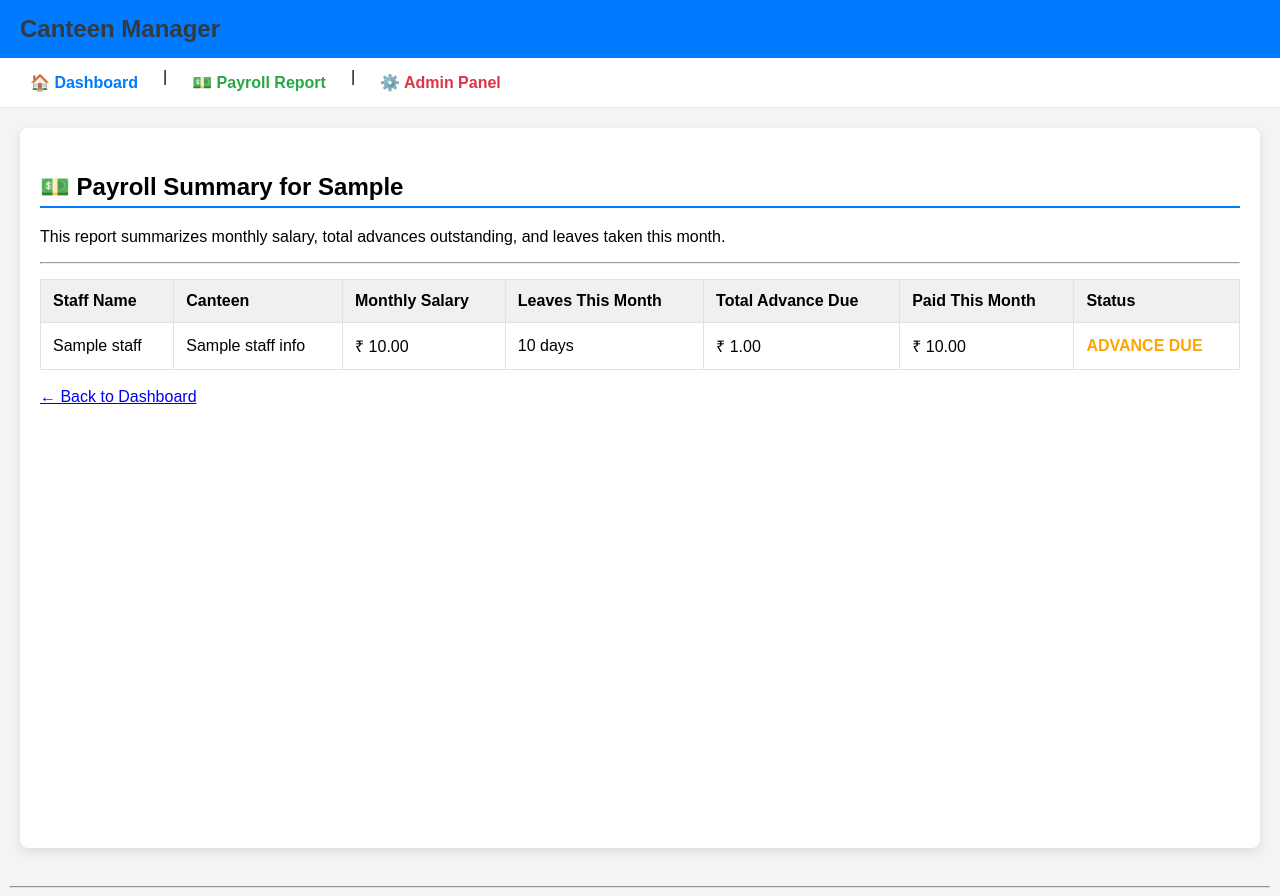
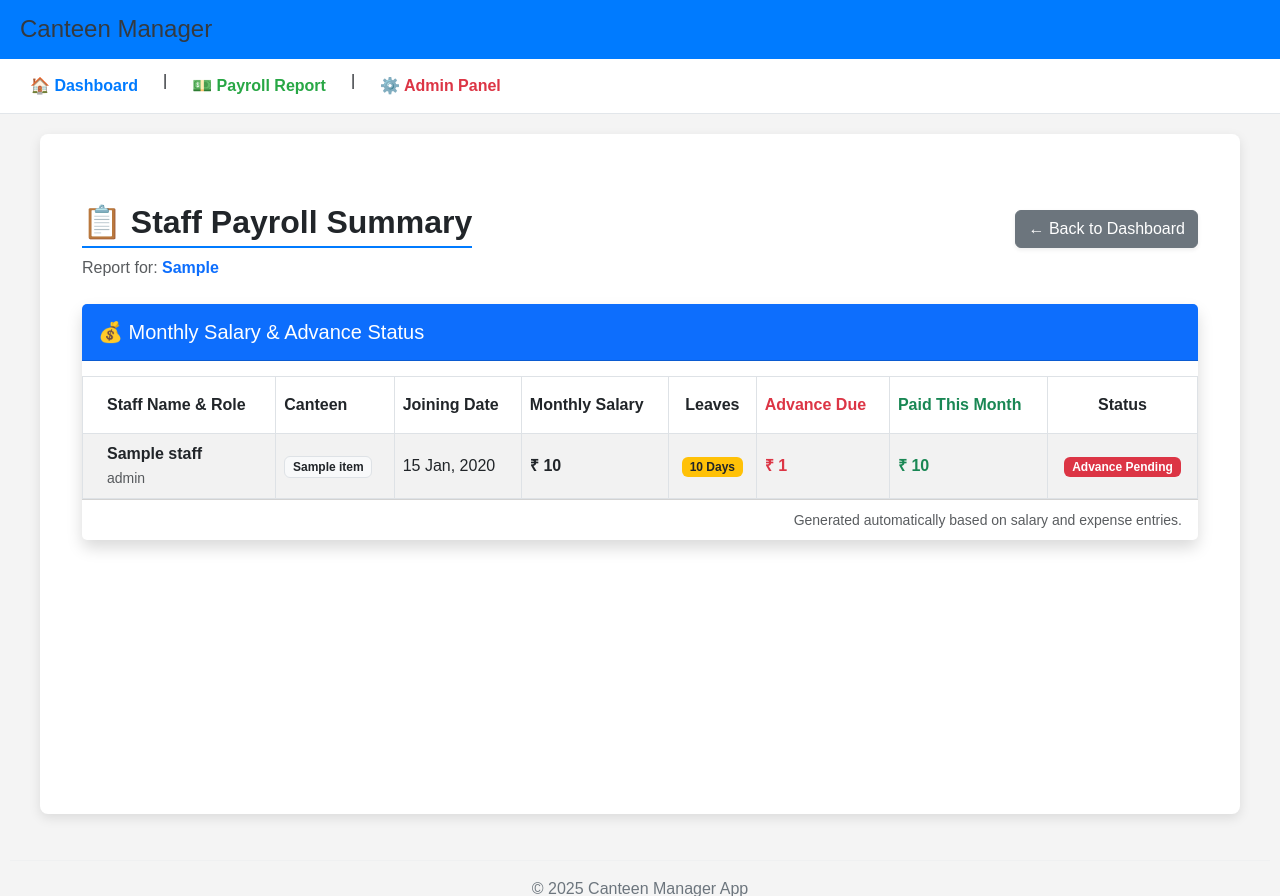
Before and after one commit to sanjay-01-01/canteen-manager, a Django app: template management/templates/management/payroll_summary.html in a window 1280 px wide. Shown: the top 896 px of the page. Run offline with Django 5.2, Linux system fonts and the light colour scheme; the template is opened without the code that fills it: most values are stand-ins (such as "Sample title", 1, 10 or a date in 2020).

Commit message:
change for ui better

```diff
--- a/management/models.py
+++ b/management/models.py
@@ -57,8 +57,8 @@
     )
     name = models.CharField(max_length=100, verbose_name="Staff Name")
     role = models.CharField(max_length=10, choices=ROLES, default='Helper', verbose_name="Role")
-
-    joining_date = models.DateField(verbose_name="Joining Date")
+    phone = models.CharField(max_length=15, default='0000000000', verbose_name="Phone Number")
+    joining_date = models.DateField(null=True, blank=True, verbose_name="Joining Date")
     monthly_salary = models.DecimalField(max_digits=10, decimal_places=2, verbose_name="Monthly Salary")
 
     def __str__(self):
--- a/management/templates/base.html
+++ b/management/templates/base.html
@@ -2,6 +2,7 @@
 <html lang="en">
 <head>
     <meta charset="UTF-8">
+    <link href="https://cdn.jsdelivr.net/npm/bootstrap@5.3.0/dist/css/bootstrap.min.css" rel="stylesheet">
     <title>{% block title %}Canteen Manager{% endblock %}</title>
     <style>
         /* Basic Global Styling for clean look */
--- a/management/templates/management/payroll_summary.html
+++ b/management/templates/management/payroll_summary.html
@@ -1,48 +1,107 @@
-{% extends "base.html" %}
+{% extends 'base.html' %}
 
 {% block title %}Payroll Summary{% endblock %}
 
 {% block content %}
-    <h2>💵 Payroll Summary for {{ current_month }}</h2>
-    <p>This report summarizes monthly salary, total advances outstanding, and leaves taken this month.</p>
-    <hr>
+<div class="container mt-4">
+    <div class="d-flex justify-content-between align-items-center mb-4">
+        <div>
+            <h2 class="fw-bold text-dark">📋 Staff Payroll Summary</h2>
+            <p class="text-muted mb-0">Report for: <span class="fw-bold text-primary">{{ current_month }}</span></p>
+        </div>
+        <div>
+            <a href="{% url 'home_dashboard' %}" class="btn btn-secondary shadow-sm">
+                ← Back to Dashboard
+            </a>
+        </div>
+    </div>
 
-    {% if payroll_data %}
-    <table border="1" cellpadding="10" cellspacing="0" width="100%">
-        <thead>
+    <div class="card shadow border-0 rounded-3">
+        <div class="card-header bg-primary text-white py-3">
+            <h5 class="mb-0">💰 Monthly Salary & Advance Status</h5>
+        </div>
+
+        <div class="card-body p-0">
+            <div class="table-responsive">
+                <table class="table table-hover table-striped align-middle mb-0">
+                    <thead class="bg-light text-dark">
                         <tr>
-                <th>Staff Name</th>
-                <th>Canteen</th>
-                <th>Monthly Salary</th>
-                <th>Leaves This Month</th>
-                <th>Total Advance Due</th>
-                <th>Paid This Month</th>
-                <th>Status</th>
+                            <th class="py-3 ps-4">Staff Name & Role</th>
+                            <th class="py-3">Canteen</th>
+                            <th class="py-3">Joining Date</th> <th class="py-3">Monthly Salary</th>
+                            <th class="py-3 text-center">Leaves</th>
+                            <th class="py-3 text-danger">Advance Due</th>
+                            <th class="py-3 text-success">Paid This Month</th>
+                            <th class="py-3 text-center">Status</th>
                         </tr>
                     </thead>
                     <tbody>
-        {% for staff_info in payroll_data %}
+                        {% for item in payroll_data %}
                         <tr>
-                <td>{{ staff_info.staff.name }}</td>
-                <td>{{ staff_info.canteen_name }}</td>
-                <td>₹ {{ staff_info.monthly_salary|floatformat:2 }}</td>
-                <td>{{ staff_info.leaves_this_month }} days</td>
-                <td>₹ {{ staff_info.total_advance_paid|floatformat:2 }}</td>
-                <td>₹ {{ staff_info.paid_this_month|floatformat:2 }}</td>
+                            <td class="ps-4">
+                                <div class="fw-bold">{{ item.staff.name }}</div>
+                                <small class="text-muted">{{ item.staff.role }}</small>
+                            </td>
+
                             <td>
-                    {% if staff_info.total_advance_paid > 0 %}
-                        <b style="color: orange;">ADVANCE DUE</b>
+                                <span class="badge bg-light text-dark border">
+                                    {{ item.canteen_name }}
+                                </span>
+                            </td>
+
+                            <td>
+                                {% if item.staff.joining_date %}
+                                    {{ item.staff.joining_date|date:"d M, Y" }}
                                 {% else %}
-                        <b style="color: green;">Clear</b>
+                                    <span class="text-muted">-</span>
                                 {% endif %}
+                            </td>
+
+                            <td class="fw-bold">₹ {{ item.monthly_salary|floatformat:0 }}</td>
+
+                            <td class="text-center">
+                                {% if item.leaves_this_month > 0 %}
+                                    <span class="badge bg-warning text-dark">{{ item.leaves_this_month }} Days</span>
+                                {% else %}
+                                    <span class="text-muted">-</span>
+                                {% endif %}
+                            </td>
+
+                            <td class="fw-bold text-danger">
+                                {% if item.total_advance_paid > 0 %}
+                                    ₹ {{ item.total_advance_paid|floatformat:0 }}
+                                {% else %}
+                                    <span class="text-muted">-</span>
+                                {% endif %}
+                            </td>
+
+                            <td class="fw-bold text-success">
+                                ₹ {{ item.paid_this_month|floatformat:0 }}
+                            </td>
+
+                            <td class="text-center">
+                                {% if item.total_advance_paid > 0 %}
+                                    <span class="badge bg-danger">Advance Pending</span>
+                                {% else %}
+                                    <span class="badge bg-success">Clear</span>
+                                {% endif %}
+                            </td>
+                        </tr>
+                        {% empty %}
+                        <tr>
+                            <td colspan="8" class="text-center py-5 text-muted">
+                                <h5>No staff data found.</h5>
+                                <p>Add staff members from the Admin Panel.</p>
                             </td>
                         </tr>
                         {% endfor %}
                     </tbody>
                 </table>
-    {% else %}
-        <p>No staff members found in the system. Please add staff via the Admin Panel.</p>
-    {% endif %}
-
-    <br><a href="{% url 'home_dashboard' %}">← Back to Dashboard</a>
-{% endblock content %}
+            </div>
+        </div>
+        <div class="card-footer bg-white text-muted text-end py-2">
+            <small>Generated automatically based on salary and expense entries.</small>
+        </div>
+    </div>
+</div>
+{% endblock %}
--- a/management/urls.py
+++ b/management/urls.py
@@ -5,8 +5,8 @@
 
 urlpatterns = [
     path('', views.home_dashboard, name='home_dashboard'),
-    path('canteen/<int:canteen_id>/', views.canteen_report, name='canteen_report'),
-    # नया URL पाथ
+    path('report/canteen/<int:canteen_id>/summary/', views.canteen_summary_report, name='canteen_summary_report'),
+    path('report/canteen/<int:canteen_id>/date/<str:date_str>/', views.canteen_detail_report, name='canteen_detail_report'),
     path('payroll/', views.payroll_summary, name='payroll_summary'),
     path('get-canteen-data/', views.get_canteen_data, name='get_canteen_data'),
 ]
```
Also changed, not shown: management/admin.py (+9 -2 lines), management/templates/management/canteen_detail_report.html (added, +55 -0 lines), management/templates/management/canteen_report.html (deleted, +0 -42 lines), management/templates/management/canteen_summary_report.html (added, +43 -0 lines), management/templates/management/dashboard.html (+19 -8 lines), management/views.py (+63 -71 lines), db.sqlite3, management/migrations/0013_alter_expense_payment_mode_alter_staff_joining_date.py (added), management/migrations/0014_staff_phone.py (added). Lines whose indentation alone changed are shown as unchanged.
